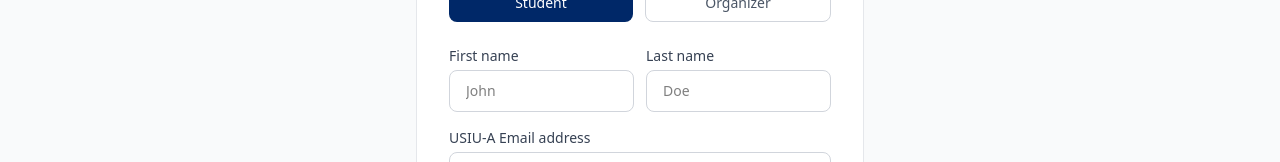
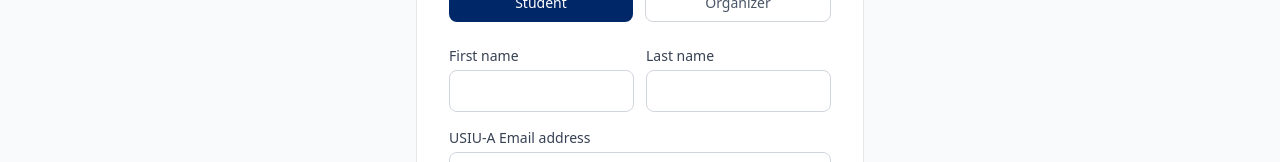
Before and after one commit to fatimaTawir/campus-tickets, a Next.js app: page /signup in a window 1280 px wide. Shown: the part 341-503 px from the top of the page. Built offline with nearby package versions, Linux system fonts and the light colour scheme.

Commit message:
Update placeholder text in signup form

```diff
--- a/app/signup/page.tsx
+++ b/app/signup/page.tsx
@@ -142,7 +142,7 @@ export default function SignupPage() {
                 <input
                   type="text"
                   name="firstName"
-                  placeholder="John"
+                  placeholder=""
                   value={formData.firstName}
                   onChange={handleChange}
                   className="w-full border border-gray-300 rounded-lg px-4 py-2.5 text-sm focus:outline-none focus:ring-2 focus:ring-[#002868]"
@@ -153,7 +153,7 @@ export default function SignupPage() {
                 <input
                   type="text"
                   name="lastName"
-                  placeholder="Doe"
+                  placeholder=""
                   value={formData.lastName}
                   onChange={handleChange}
                   className="w-full border border-gray-300 rounded-lg px-4 py-2.5 text-sm focus:outline-none focus:ring-2 focus:ring-[#002868]"
```
